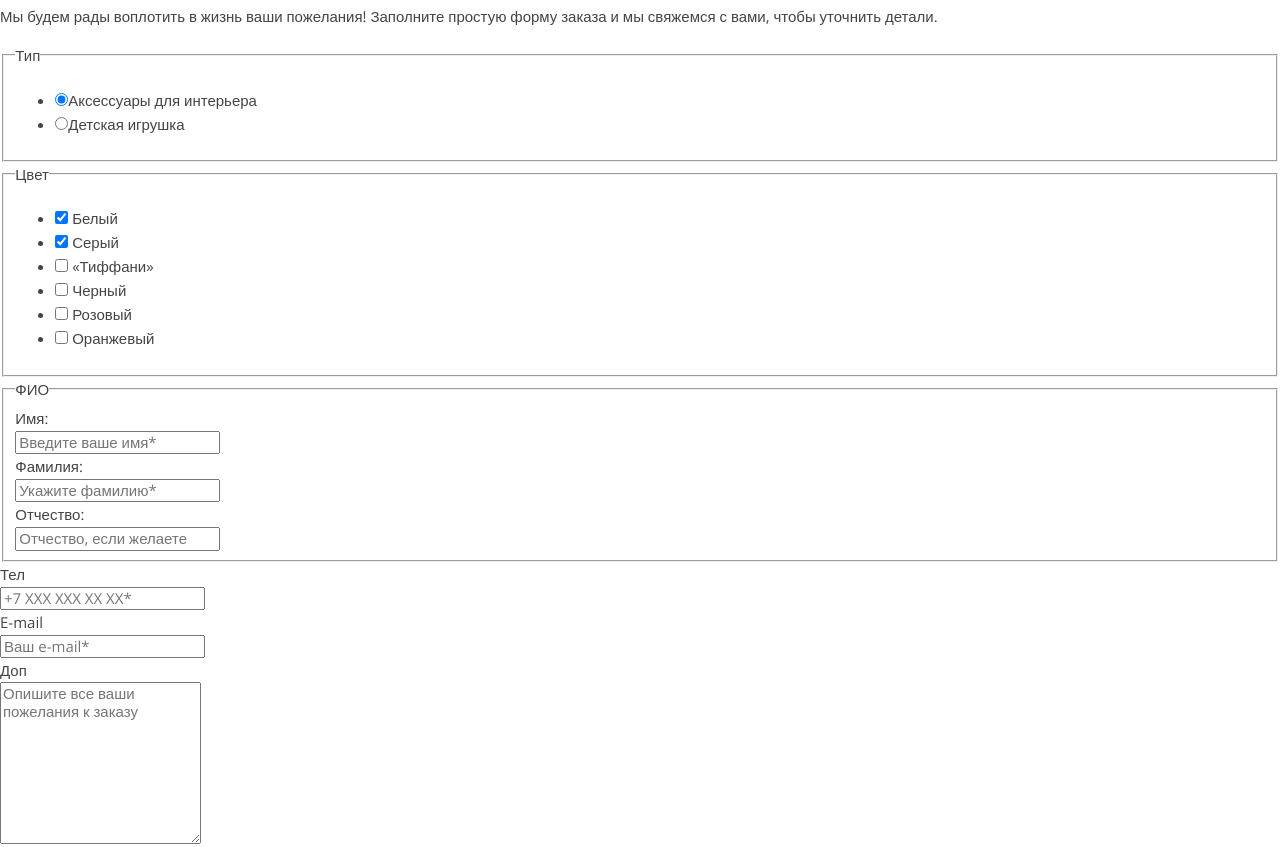
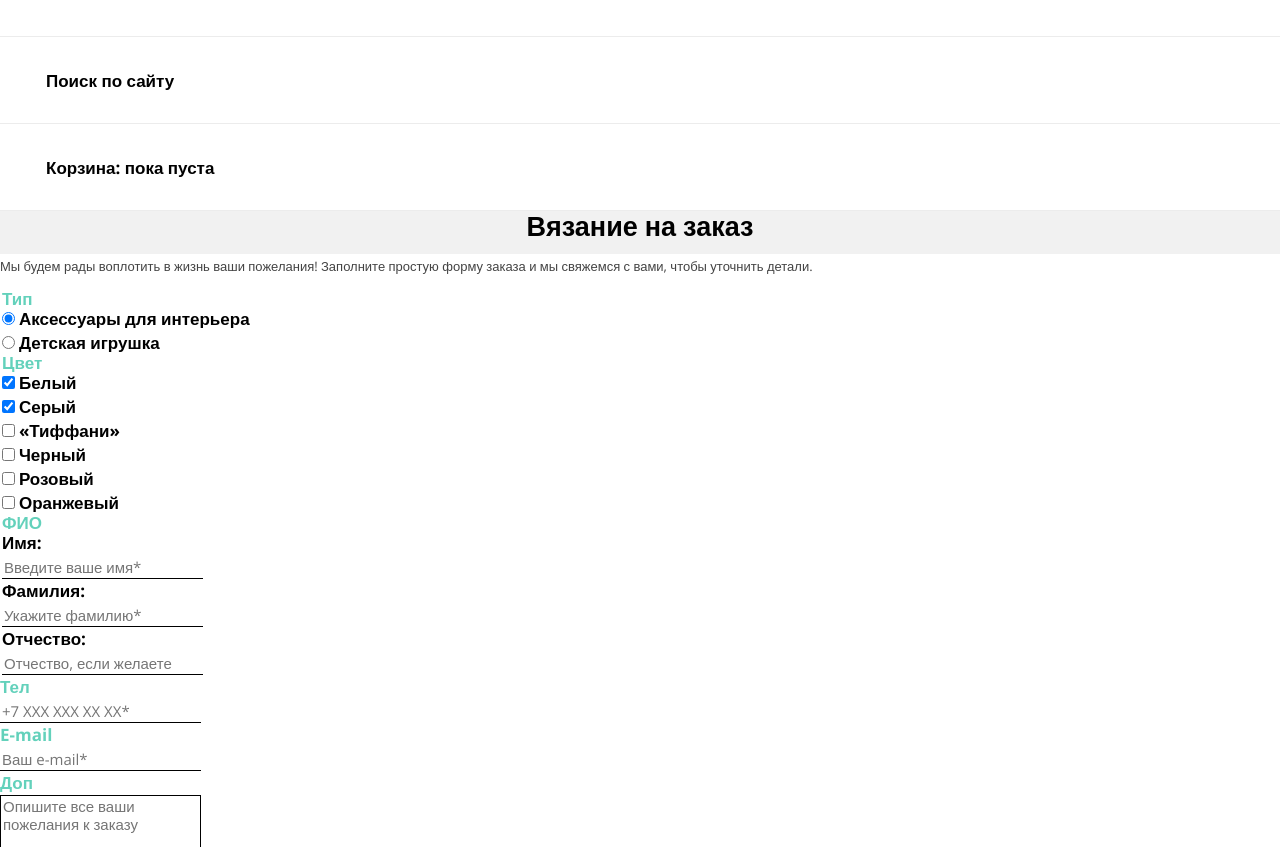
Before and after one commit to vsevolodroschupkin/nth-project, a website: page source/form.html in a window 1280 px wide. Shown: the part 230-1077 px from the top of the page. Drawn offline with nearby package versions, Linux system fonts and the light colour scheme; files that its build step writes are made by us from their sources.

Commit message:
Указал текстовые стили для form

```diff
--- a/source/form.html
+++ b/source/form.html
@@ -5,7 +5,7 @@
   <meta http-equiv="X-UA-Compatible" content="IE=edge">
   <title>Mishka — вяжем на заказ.</title>
   <meta name="viewport" content="width=device-width, initial-scale=1">
-  <link rel="stylesheet" href="../source/css/style.css">
+  <link rel="stylesheet" href="/css/style.css">
   <link href="https://fonts.googleapis.com/css?family=Open+Sans:400,700&amp;subset=cyrillic" rel="stylesheet">
 </head>
 <body>
@@ -20,22 +20,22 @@
       <div class="main-nav__wrapper">
         <ul class="main-nav__list site-list">
           <li class="site-list__item">
-            <a href="/catalog.html" title="Каталог товаров">Каталог товаров</a>
+            <a class="site-list__link" href="/catalog.html" title="Каталог товаров">Каталог товаров</a>
           </li>
           <li class="site-list__item">
-            <a title="Вязание на заказ">Вязание на заказ</a>
+            <a class="site-list__link" title="Вязание на заказ">Вязание на заказ</a>
           </li>
           <li class="site-list__item site-list__item--search">
-            <a href="#" title="Поиск по сайту">Поиск по сайту</a>
+            <a class="site-list__link" href="#" title="Поиск по сайту">Поиск по сайту</a>
           </li>
           <li class="site-list__item site-list__item--cart">
-            <a href="#" title="Корзина">Корзина: пока пуста</a>
+            <a class="site-list__link" href="#" title="Корзина">Корзина: пока пуста</a>
           </li>
         </ul>
       </div>
     </nav>
   </header>
-  <main class="page-main">
+  <main class="page-main page-main--inner">
     <h1 class="page-title">Вязание на заказ</h1>
     <section class="order">
       <h2 class="visually-hidden">Оформить заказ</h2>
@@ -45,69 +45,55 @@
           <fieldset class="form__group">
             <legend class="form__group-label">Тип</legend>
             <ul class="radio-button-group">
-              <li class="radio-button-group__item">
-                <label class="radio-button" for="interior">
-                  <input class="radio-button__input" type="radio" name="type" id="interior" value="interior" checked><span class="radio-button__text">Аксессуары для интерьера</span>
-                </label>
+              <li class="radio-button-group__item radio-button">
+                <input class="radio-button__input" type="radio" name="type" id="interior" value="interior" checked>
+                <label class="radio-button__text" for="interior">Аксессуары для интерьера</label>
               </li>
-              <li class="radio-button-group__item">
-                <label class="radio-button" for="toy">
-                  <input class="radio-button__input" type="radio" name="type" id="toy" value="toy"><span class="radio-button__text">Детская игрушка</span>
-                </label>
+              <li class="radio-button-group__item radio-button">
+                <input class="radio-button__input" type="radio" name="type" id="toy" value="toy">
+                <label class="radio-button__text" for="toy">Детская игрушка</label>
               </li>
             </ul>
           </fieldset>
           <fieldset class="form__group">
             <legend class="form__group-label">Цвет</legend>
             <ul class="checkbox-group">
-              <li class="checkbox-group__item">
-                <div class="checkbox">
+              <li class="checkbox-group__item checkbox">
                 <input class="checkbox__input" type="checkbox" name="color" id="white" value="white" checked>
-                  <label class="checkbox__label" for="white">Белый</label>
-                </div>
+                <label class="checkbox__text" for="white">Белый</label>
               </li>
-              <li class="checkbox-group__item">
-                <div class="checkbox">
+              <li class="checkbox-group__item checkbox">
                 <input class="checkbox__input" type="checkbox" name="color" id="grey" value="grey" checked>
-                  <label class="checkbox__label" for="grey">Серый</label>
-                </div>
+                <label class="checkbox__text" for="grey">Серый</label>
               </li>
-              <li class="checkbox-group__item">
-                <div class="checkbox">
+              <li class="checkbox-group__item checkbox">
                 <input class="checkbox__input" type="checkbox" name="color" id="tiffany" value="tiffany">
-                  <label class="checkbox__label" for="tiffany">«Тиффани»</label>
-                </div>
+                <label class="checkbox__text" for="tiffany">«Тиффани»</label>
               </li>
-              <li class="checkbox-group__item">
-                <div class="checkbox">
+              <li class="checkbox-group__item checkbox">
                 <input class="checkbox__input" type="checkbox" name="color" id="black" value="black">
-                  <label class="checkbox__label" for="black">Черный</label>
-                </div>
+                <label class="checkbox__text" for="black">Черный</label>
               </li>
-              <li class="checkbox-group__item">
-                <div class="checkbox">
+              <li class="checkbox-group__item checkbox">
                 <input class="checkbox__input" type="checkbox" name="color" id="pink" value="pink">
-                  <label class="checkbox__label" for="pink">Розовый</label>
-                </div>
+                <label class="checkbox__text" for="pink">Розовый</label>
               </li>
-              <li class="checkbox-group__item">
-                <div class="checkbox">
+              <li class="checkbox-group__item checkbox">
                 <input class="checkbox__input" type="checkbox" name="color" id="orange" value="orange">
-                  <label class="checkbox__label" for="orange">Оранжевый</label>
-                </div>
+                <label class="checkbox__text" for="orange">Оранжевый</label>
               </li>
             </ul>
           </fieldset>
           <fieldset class="form__group">
             <legend class="form__group-label">ФИО</legend>
             <div class="form__field-block">
-              <label class="form__label">Имя:</label>
+              <label class="form__label" for="name">Имя:</label>
               <div class="form__group-field">
                 <input class="field field--text" type="text" id="name" name="name" placeholder="Введите ваше имя*" required>
               </div>
             </div>
             <div class="form__field-block">
-              <label class="form__label">Фамилия:</label>
+              <label class="form__label" for="surname">Фамилия:</label>
               <div class="form__group-field">
                 <input class="field field--text" type="text" id="surname" name="surname" placeholder="Укажите фамилию*" required>
               </div>
@@ -115,12 +101,12 @@
             <div class="form__field-block">
               <label class="form__label" for="fathername">Отчество:</label>
               <div class="form__group-field">
-                <input class="" type="text" id="fathername" name="fathername" placeholder="Отчество, если желаете">
+                <input class="field field--text" type="text" id="fathername" name="fathername" placeholder="Отчество, если желаете">
               </div>
             </div>
           </fieldset>
           <div class="form__group">
-            <label class="form__label" for="tel">Тел</label>
+            <label class="form__group-label" for="tel">Тел</label>
             <div class="form__group-field">
               <input class="field field--phone" type="tel" id="tel" name="tel" placeholder="+7 XXX XXX XX XX*" required>
             </div>
@@ -128,7 +114,7 @@
           <div class="form__group">
             <label class="form__group-label" for="e-mail">E-mail</label>
             <div class="form__group-field">
-              <input class="" type="email" id="e-mail" name="e-mail" placeholder="Ваш e-mail*" required>
+              <input class="field field--email" type="email" id="e-mail" name="e-mail" placeholder="Ваш e-mail*" required>
             </div>
           </div>
           <div class="form__group">
@@ -143,7 +129,6 @@
           </div>
         </div>
       </form>
-
     </section>
   </main>
   <footer class="page-footer">
--- /dev/null
+++ b/source/sass/checkbox-group.scss
@@ -0,0 +1,5 @@
+.checkbox-group {
+  margin: 0;
+  padding: 0;
+  list-style: none;
+}
--- /dev/null
+++ b/source/sass/checkbox.scss
@@ -0,0 +1,9 @@
+.checkbox {
+
+  &__text {
+    font-size:17px;
+    font-weight: 700;
+    line-height: 18px;
+    color: $input-text-color;
+  }
+}
--- /dev/null
+++ b/source/sass/field.scss
@@ -0,0 +1,9 @@
+.field {
+  border: none;
+  border-bottom: 1px solid $input-border-color;
+
+  &--comment {
+    border: 1px solid $input-border-color;
+  }
+
+}
--- /dev/null
+++ b/source/sass/form.scss
@@ -0,0 +1,26 @@
+.form {
+
+  &__group {
+    padding: 0;
+    border: none;
+  }
+
+  &__group-label {
+    font-size: 17px;
+    font-weight: 700;
+    line-height: 16px;
+    color: $color-accent;
+  }
+
+  &__label {
+    font-size: 17px;
+    font-weight: 700;
+    line-height: 18px;
+    color: $input-text-color;
+  }
+
+  &__notice {
+    font-size: 14px;
+    line-height: 16px;
+  }
+}
--- /dev/null
+++ b/source/sass/order.scss
@@ -0,0 +1,8 @@
+.order {
+  background-color: $bg-color;
+
+  &__text {
+    font-size: 13px;
+
+  }
+}
--- a/source/sass/page-main.scss
+++ b/source/sass/page-main.scss
@@ -0,0 +1,6 @@
+.page-main {
+
+  &--inner {
+    background-color: $bg-color-secondary;
+  }
+}
--- /dev/null
+++ b/source/sass/radio-button-group.scss
@@ -0,0 +1,5 @@
+.radio-button-group {
+  margin: 0;
+  padding: 0;
+  list-style: none;
+}
--- /dev/null
+++ b/source/sass/radio-button.scss
@@ -0,0 +1,16 @@
+.radio-button {
+
+  &__text {
+    font-size:17px;
+    font-weight: 700;
+    line-height: 18px;
+    color: $input-text-color;
+  }
+
+  &__label {
+    font-size: 17px;
+    font-weight: 700;
+    line-height: 18px;
+    color: $input-text-color;
+  }
+}
--- a/source/sass/style.scss
+++ b/source/sass/style.scss
@@ -4,6 +4,7 @@
 @import 'visually-hidden';
 @import 'main-nav';
 @import 'site-list';
+@import 'page-main';
 @import 'hero';
 @import 'page-title';
 @import 'category-nav';
@@ -22,6 +23,13 @@
 @import 'modal';
 @import 'cart-btn';
 @import 'size-radio';
+@import 'order';
+@import 'form';
+@import 'radio-button-group';
+@import 'radio-button';
+@import 'checkbox-group';
+@import 'checkbox';
+@import 'field';
 
 body {
   min-width: 320px;
--- a/source/sass/variables.scss
+++ b/source/sass/variables.scss
@@ -23,7 +23,7 @@ $mail-link-color--active: rgba(70, 193, 174, 0.3);
 
 // Цвета фонов
 $bg-color:               $white;
-$bg-color-secondary:     #f2f2f2;
+$bg-color-secondary:     #f1f1f1;
 
 //Цвета главной кнопки
 $btn-main-bg:            $white;
@@ -39,6 +39,11 @@ $btn-cart-bg:            $color-accent;
 $btn-cart-bg--hover:     $white;
 $btn-cart-color:         $white;
 $btn-cart-color--hover:  $color-accent;
+
+//Цвета инпутов
+$input-text-color:            $black;
+$input-border-color:          $black;
+
 
 // Границы
 $border-color: #ececec;
```
Lines whose indentation alone changed are shown as unchanged.
